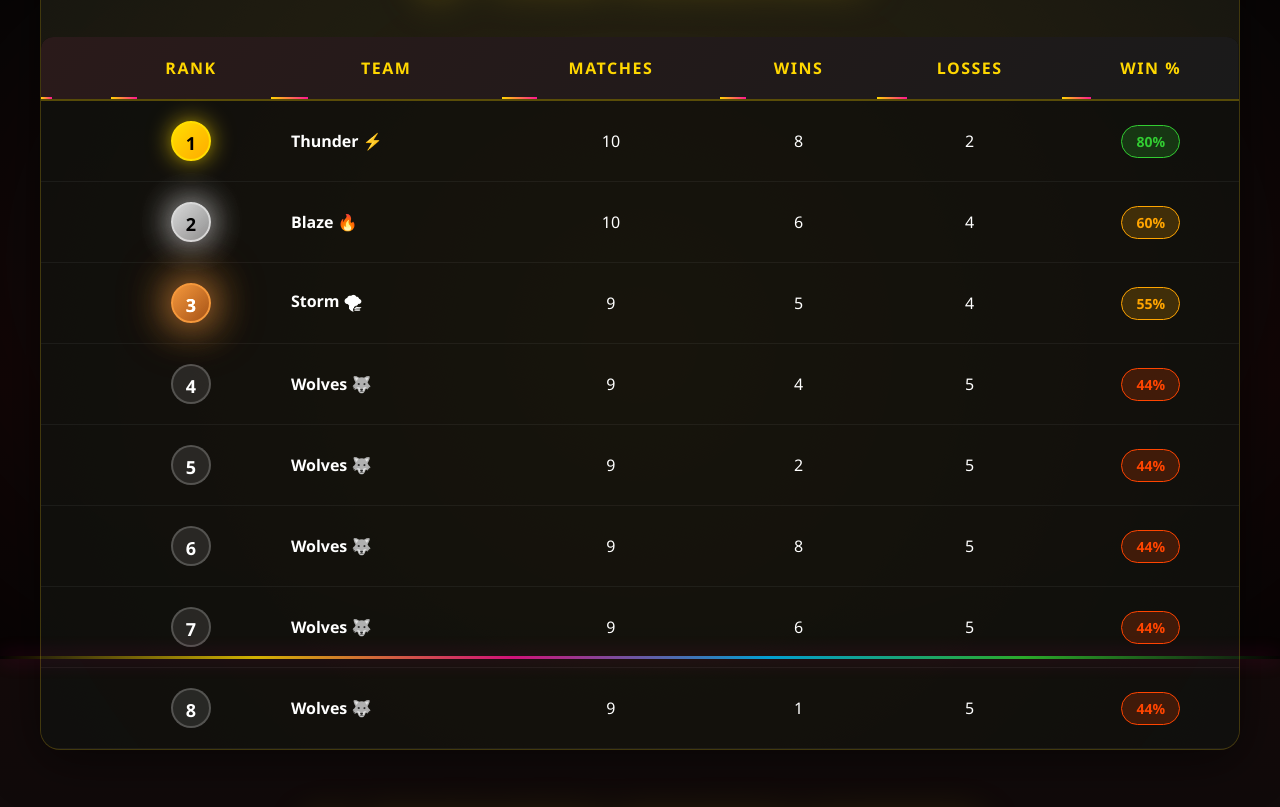
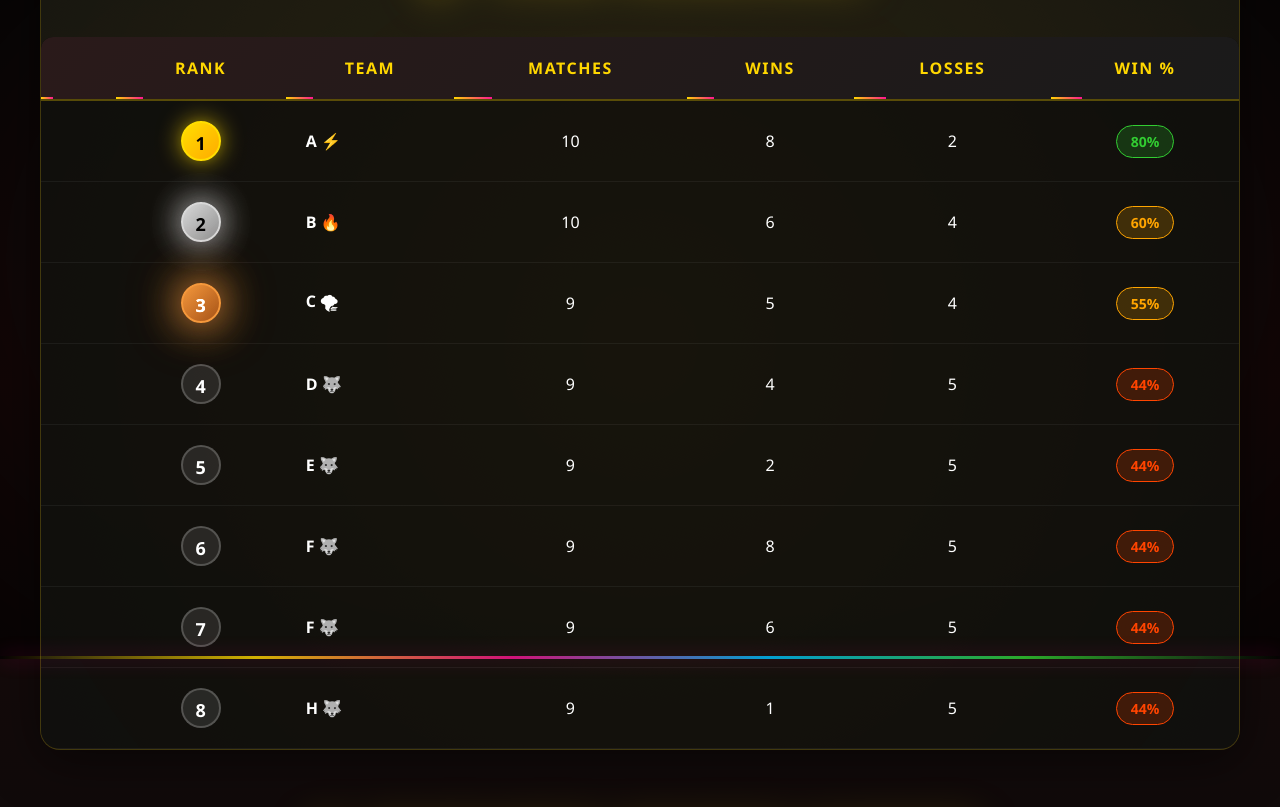
Before and after one commit to MINKIKAR-SRINIVAS-PRASAD/ashvamedha-leaderboard, a plain HTML site: page index.html in a window 1280 px wide. Shown: the part 141-948 px from the top of the page. Drawn offline with Linux system fonts and the light colour scheme.

Commit message:
Update index.html

```diff
--- a/index.html
+++ b/index.html
@@ -3,7 +3,7 @@
 <head>
     <meta charset="UTF-8">
     <meta name="viewport" content="width=device-width, initial-scale=1.0">
-    <title>Team Rankings & Sports Carousel</title>
+    <title>LEADER-BOARD </title>
     <link rel="stylesheet" href="style.css">
 </head>
 <body>
@@ -32,7 +32,7 @@
                     <tbody>
                         <tr class="rank-1 table-row">
                             <td><span class="rank-badge gold">1</span></td>
-                            <td class="team-name">Thunder ⚡</td>
+                            <td class="team-name">A ⚡</td>
                             <td>10</td>
                             <td>8</td>
                             <td>2</td>
@@ -40,7 +40,7 @@
                         </tr>
                         <tr class="rank-2 table-row">
                             <td><span class="rank-badge silver">2</span></td>
-                            <td class="team-name">Blaze 🔥</td>
+                            <td class="team-name">B 🔥</td>
                             <td>10</td>
                             <td>6</td>
                             <td>4</td>
@@ -48,7 +48,7 @@
                         </tr>
                         <tr class="rank-3 table-row">
                             <td><span class="rank-badge bronze">3</span></td>
-                            <td class="team-name">Storm 🌪</td>
+                            <td class="team-name">C 🌪</td>
                             <td>9</td>
                             <td>5</td>
                             <td>4</td>
@@ -56,7 +56,7 @@
                         </tr>
                         <tr class="table-row">
                             <td><span class="rank-badge">4</span></td>
-                            <td class="team-name">Wolves 🐺</td>
+                            <td class="team-name">D 🐺</td>
                             <td>9</td>
                             <td>4</td>
                             <td>5</td>
@@ -64,7 +64,7 @@
                         </tr>
                         <tr class="table-row">
                             <td><span class="rank-badge">5</span></td>
-                            <td class="team-name">Wolves 🐺</td>
+                            <td class="team-name">E 🐺</td>
                             <td>9</td>
                             <td>2</td>
                             <td>5</td>
@@ -72,7 +72,7 @@
                         </tr>
                         <tr class="table-row">
                             <td><span class="rank-badge">6</span></td>
-                            <td class="team-name">Wolves 🐺</td>
+                            <td class="team-name">F 🐺</td>
                             <td>9</td>
                             <td>8</td>
                             <td>5</td>
@@ -80,7 +80,7 @@
                         </tr>
                         <tr class="table-row">
                             <td><span class="rank-badge">7</span></td>
-                            <td class="team-name">Wolves 🐺</td>
+                            <td class="team-name">F 🐺</td>
                             <td>9</td>
                             <td>6</td>
                             <td>5</td>
@@ -88,7 +88,7 @@
                         </tr>
                         <tr class="table-row">
                             <td><span class="rank-badge">8</span></td>
-                            <td class="team-name">Wolves 🐺</td>
+                            <td class="team-name">H 🐺</td>
                             <td>9</td>
                             <td>1</td>
                             <td>5</td>
@@ -118,4 +118,5 @@
 
     <script src="script.js"></script>
 </body>
+
 </html>
```
